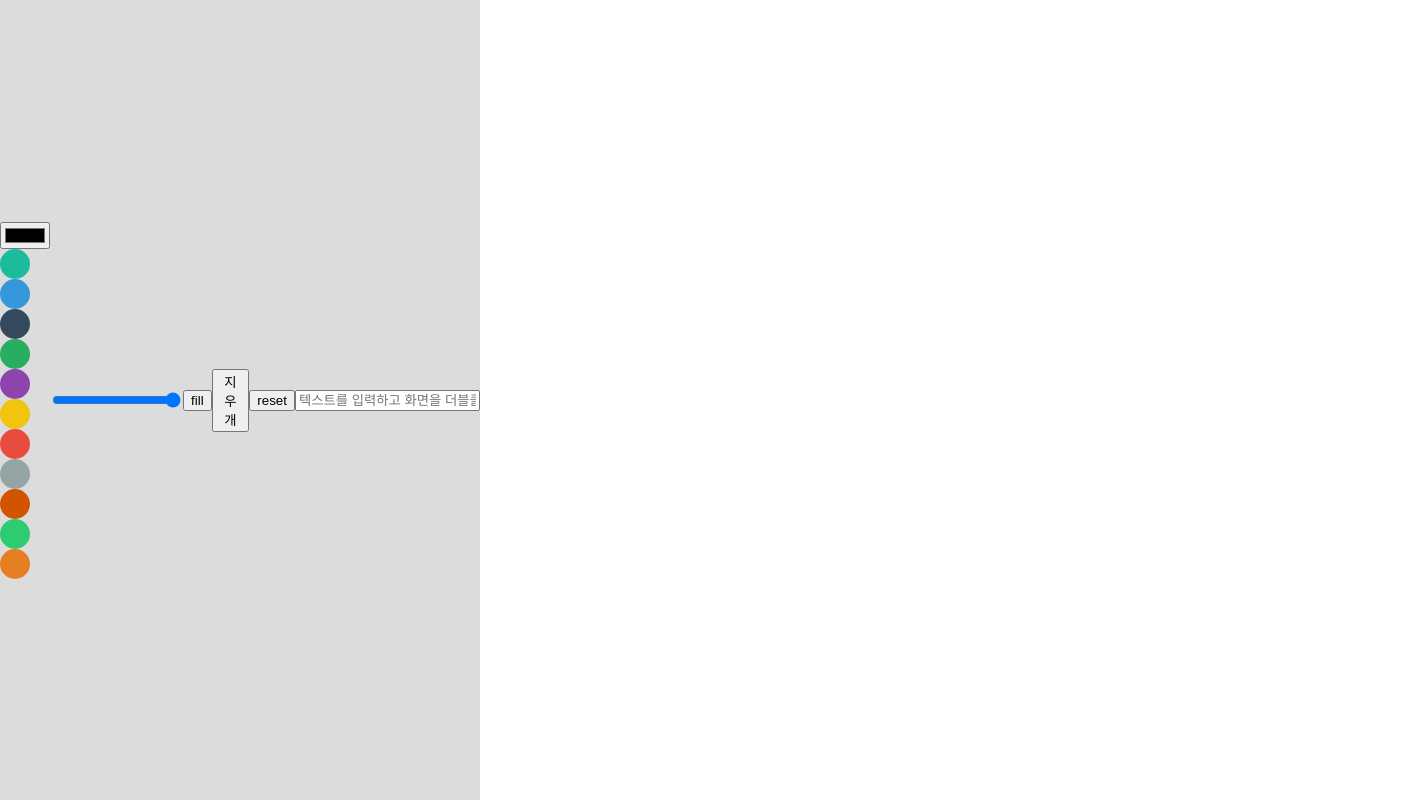
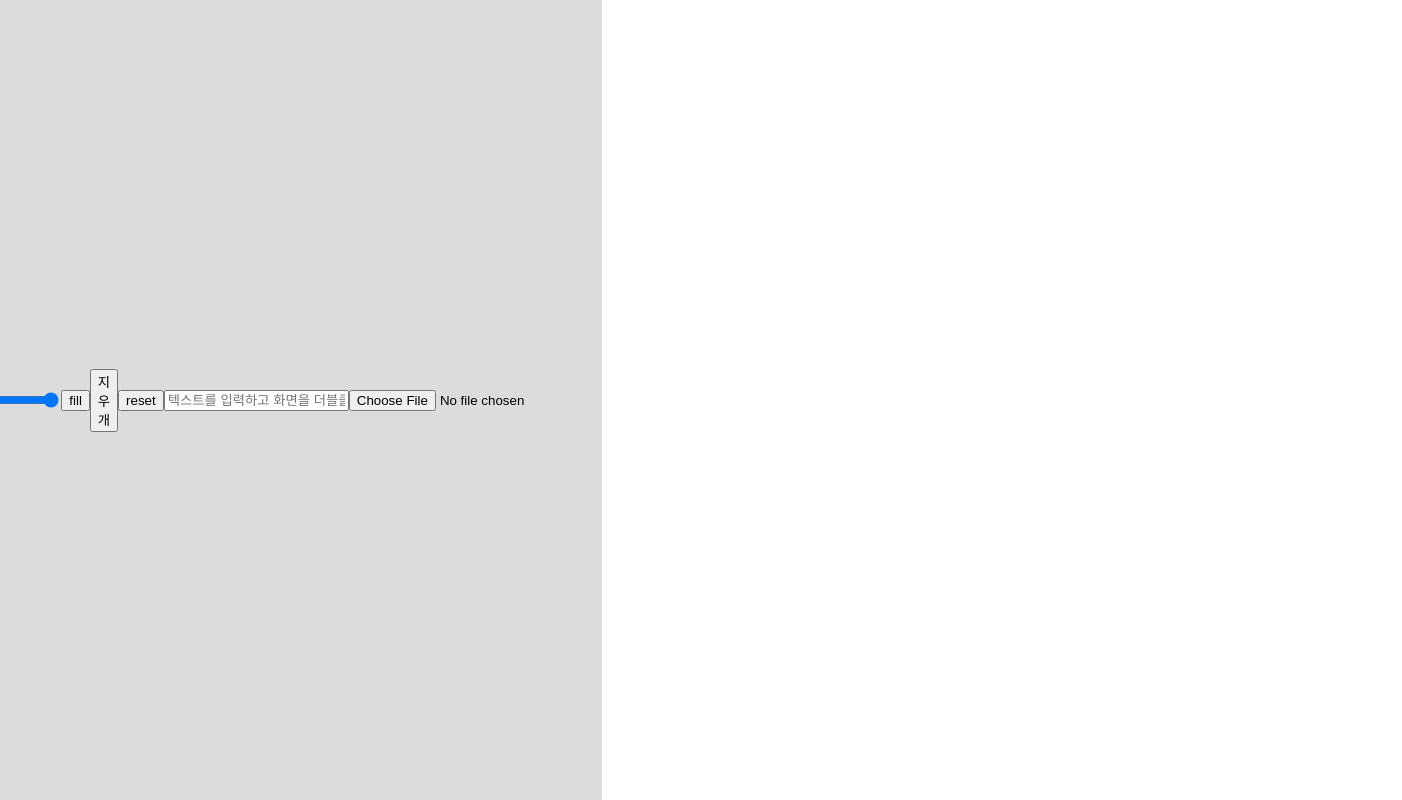
Before and after one commit to leehyeonj/meme_maker, a React (Create React App) app in the folder meme_maker/: page / in a window 1280 px wide. Shown: the whole page, 1402 px wide, since content can reach past the window. Built offline with nearby package versions, Linux system fonts and the light colour scheme.

Commit message:
feat : 배경에 이미지 넣기

```diff
--- a/meme_maker/src/Canvas.jsx
+++ b/meme_maker/src/Canvas.jsx
@@ -94,6 +94,16 @@ const Canvas = () => {
     }
   };
 
+  const onFileChange = (e) => {
+    const file = e.target.files[0];
+    const url = URL.createObjectURL(file);
+    const image = new Image();
+    image.src = url;
+    image.onload = function () {
+      ctx.drawImage(image, 0, 0, CANVAS_WIDTH, CANVAS_HEIGHT);
+    };
+  };
+
   return (
     <div className="body">
       <ColorSet />
@@ -112,6 +122,7 @@ const Canvas = () => {
         ref={textRef}
         placeholder="텍스트를 입력하고 화면을 더블클릭하세요"
       ></input>
+      <input type="file" onChange={onFileChange}></input>
       <canvas
         className="canvas"
         ref={canvasRef}
```
